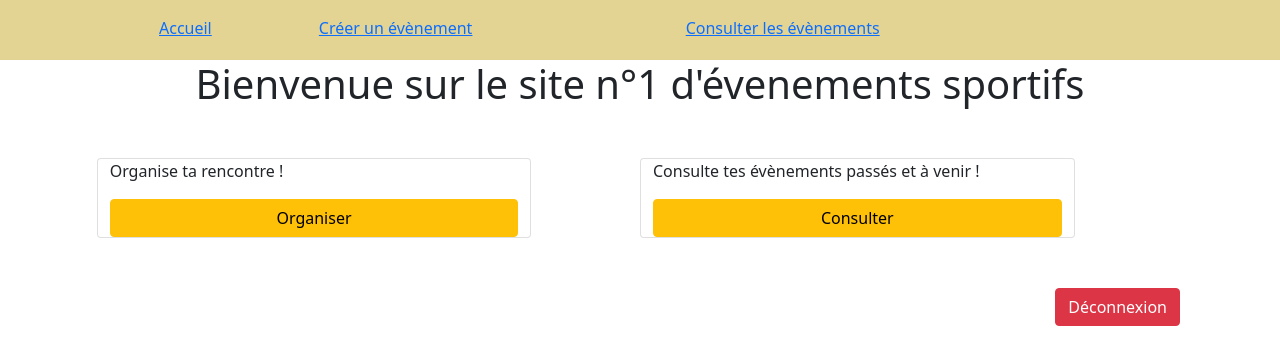
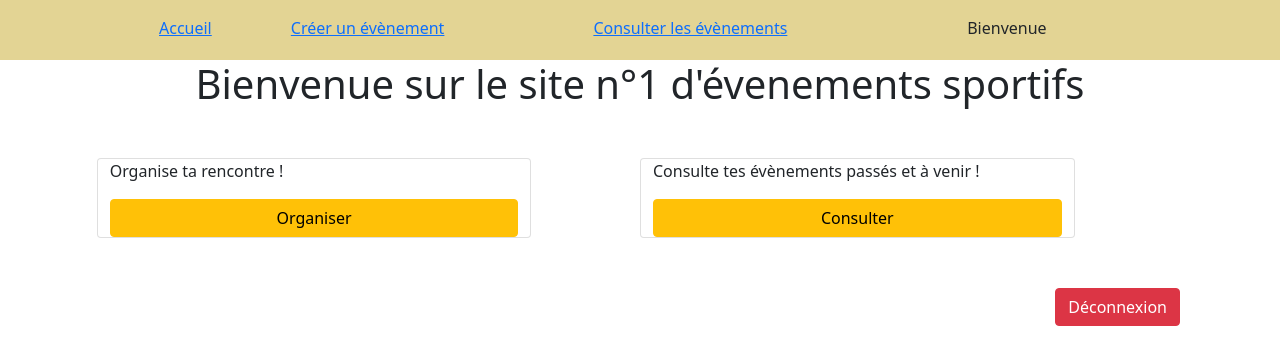
Before and after one commit to M0urad/ProjetSport, an Angular app in the folder Angular/: page /home in a window 1280 px wide. Shown: the top 364 px of the page. Built offline with nearby package versions, Linux system fonts and the light colour scheme; sample sign-in values are in the browser's storage.

Commit message:
bienvenue qd log

```diff
--- a/Angular/src/app/app.component.html
+++ b/Angular/src/app/app.component.html
@@ -37,6 +37,13 @@
           >Consulter les évènements</a
         >
       </td>
+
+      <td>
+        <a
+          *ngIf="isLogged()"
+          >Bienvenue</a
+        >
+      </td>
     </thead>
   </table>
 </nav>
```
